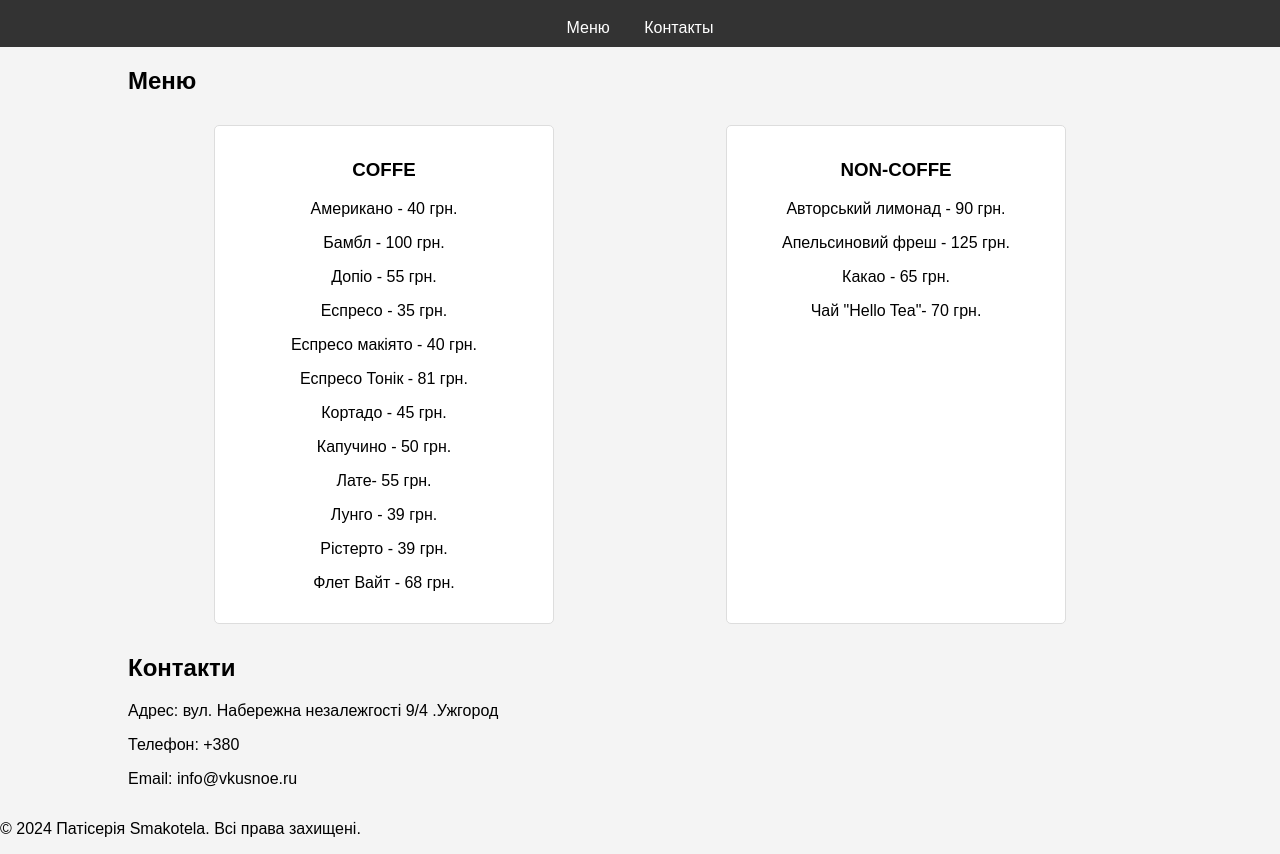
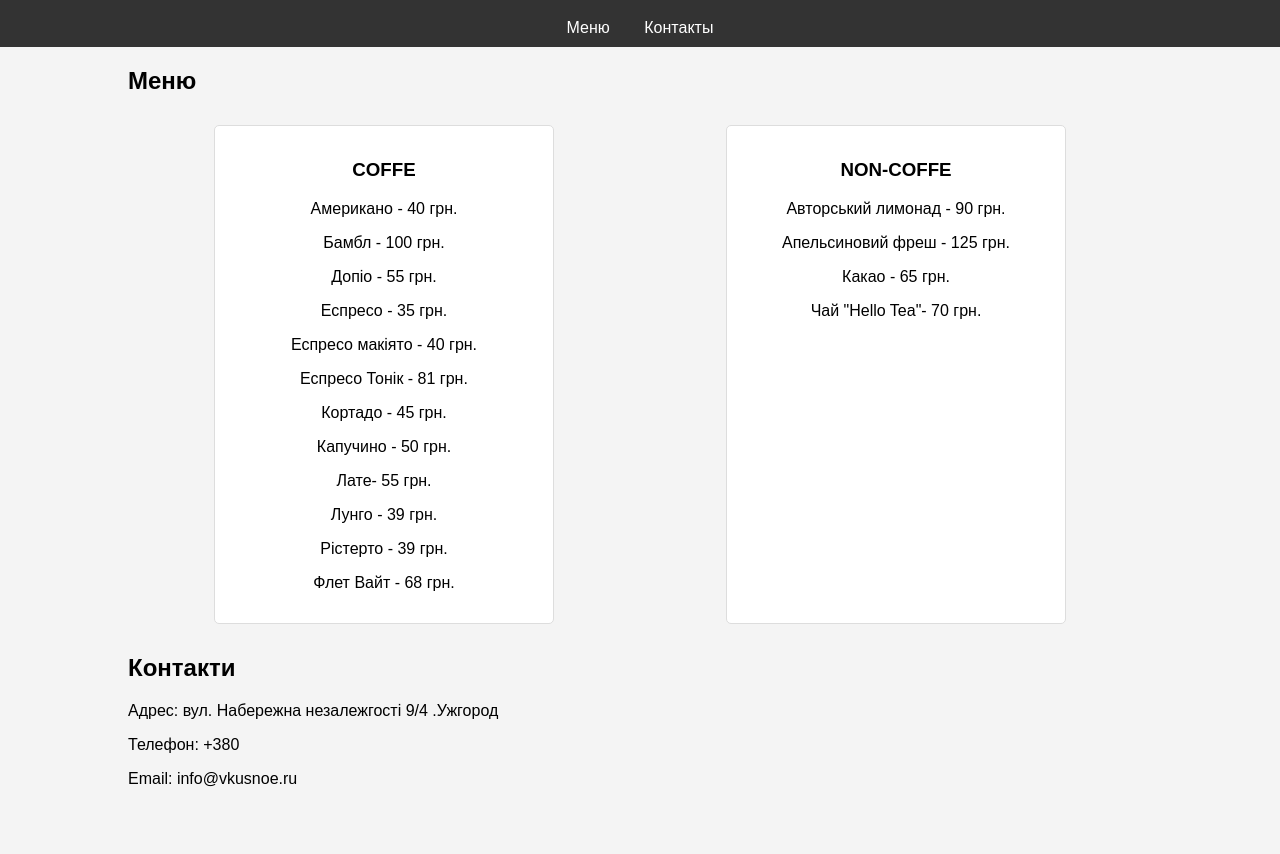
Before and after one commit to gggggggggggggggggggghh/Valentun, a plain HTML site: page index.html in a window 1280 px wide. Shown: the part 71-925 px from the top of the page. After the commit the page ends 875 px from the top, so only its background shows below. Drawn offline with Linux system fonts and the light colour scheme.

Commit message:
Update index.html

```diff
--- a/index.html
+++ b/index.html
@@ -113,9 +113,5 @@
             <p>Email: info@vkusnoe.ru</p>
         </section>
     </div>
-
-    <footer>
-        <p>&copy; 2024 Патісерія Smakotela. Всі права захищені.</p>
-    </footer>
 </body>
 </html>
```
